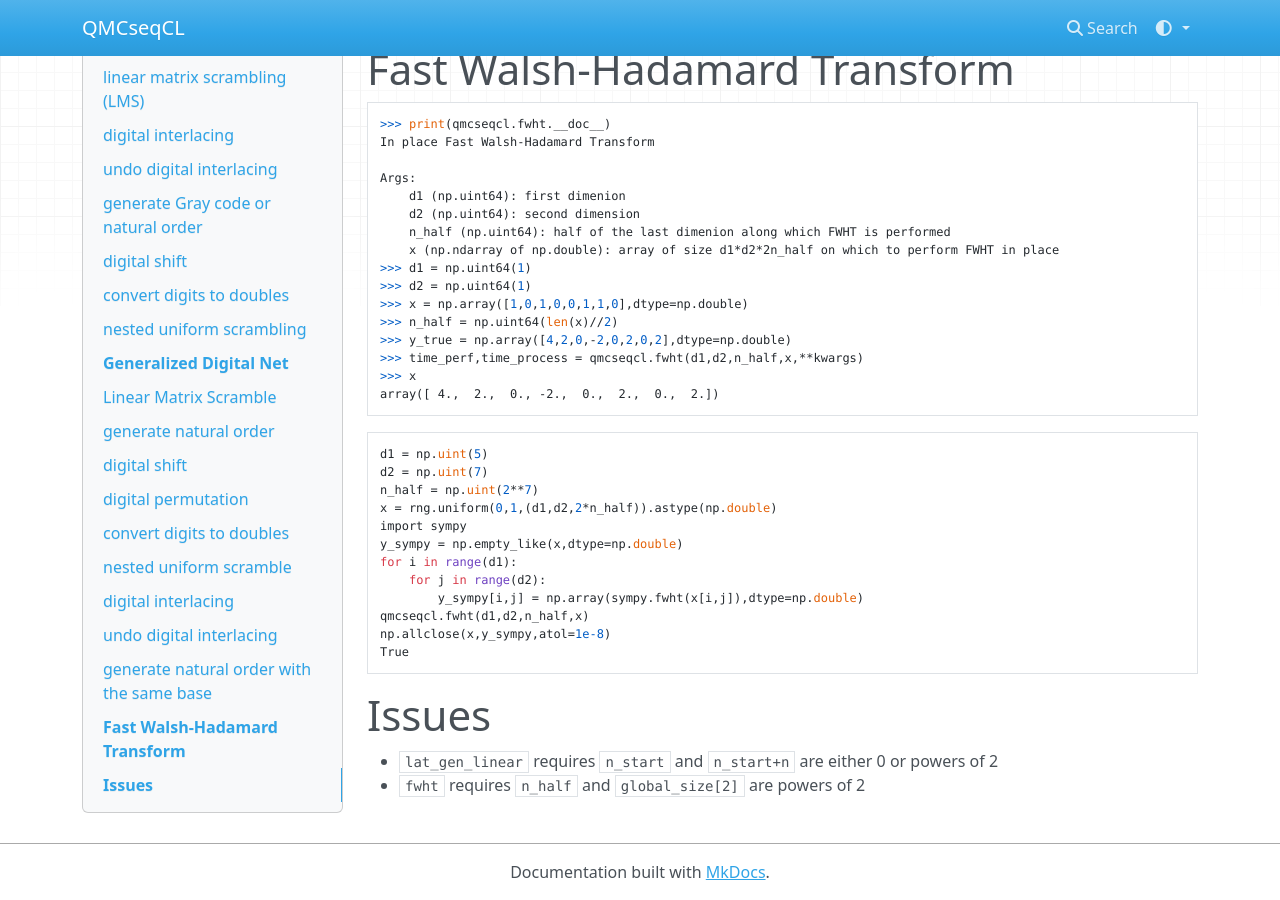
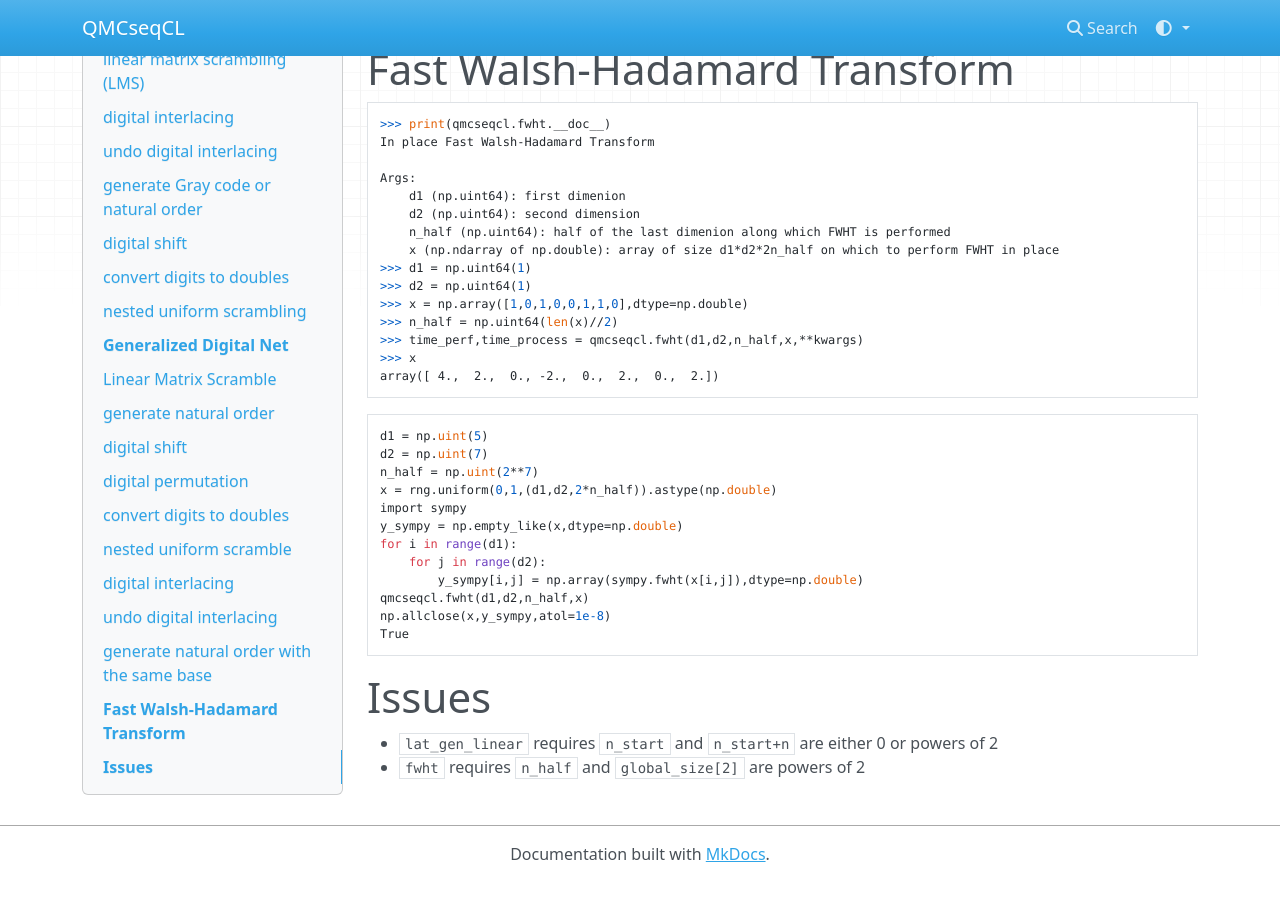
Before and after one commit to QMCSoftware/QMCToolsCL, an MkDocs documentation site: the page built from docs/index.md, in a window 1280 px wide and 900 px high, scrolled down 30991 px. Built offline with MkDocs 1.6.1, drawn with Linux system fonts in a browser that asks for light colours; nearby versions of some CDN libraries.

```diff
--- a/docs/index.md
+++ b/docs/index.md
@@ -1719,7 +1719,6 @@ Args:
 >>> d2 = np.uint64(1)
 >>> x = np.array([1,0,1,0,0,1,1,0],dtype=np.double)
 >>> n_half = np.uint64(len(x)//2)
->>> y_true = np.array([4,2,0,-2,0,2,0,2],dtype=np.double)
 >>> time_perf,time_process = qmcseqcl.fwht(d1,d2,n_half,x,**kwargs)
 >>> x
 array([ 4.,  2.,  0., -2.,  0.,  2.,  0.,  2.])
--- a/setup.py
+++ b/setup.py
@@ -12,6 +12,7 @@ c_content = c_content.replace("get_global_id(0)","0")
 c_content = c_content.replace("get_global_id(1)","0")
 c_content = c_content.replace("get_global_id(2)","0")
 c_content = c_content.replace("barrier(CLK_LOCAL_MEM_FENCE);","")
+c_content = c_content.replace("barrier(CLK_GLOBAL_MEM_FENCE);","")
 with open(cl_file[:-1],"w") as f:
     f.write(c_content)
 
```
Also changed, not shown: 1 other file.
